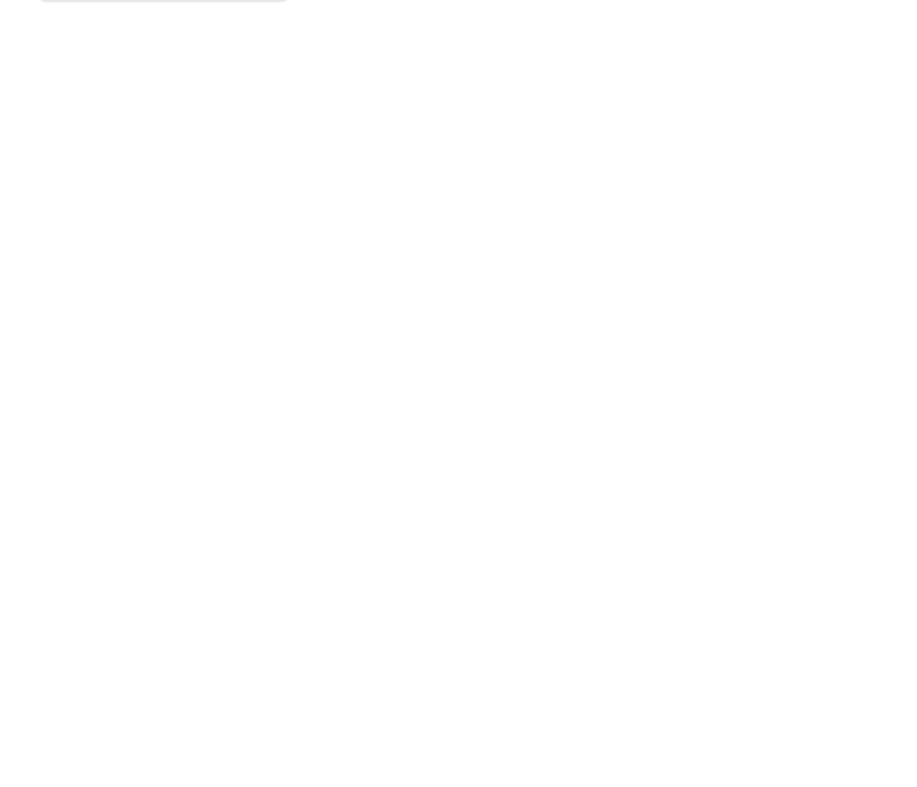
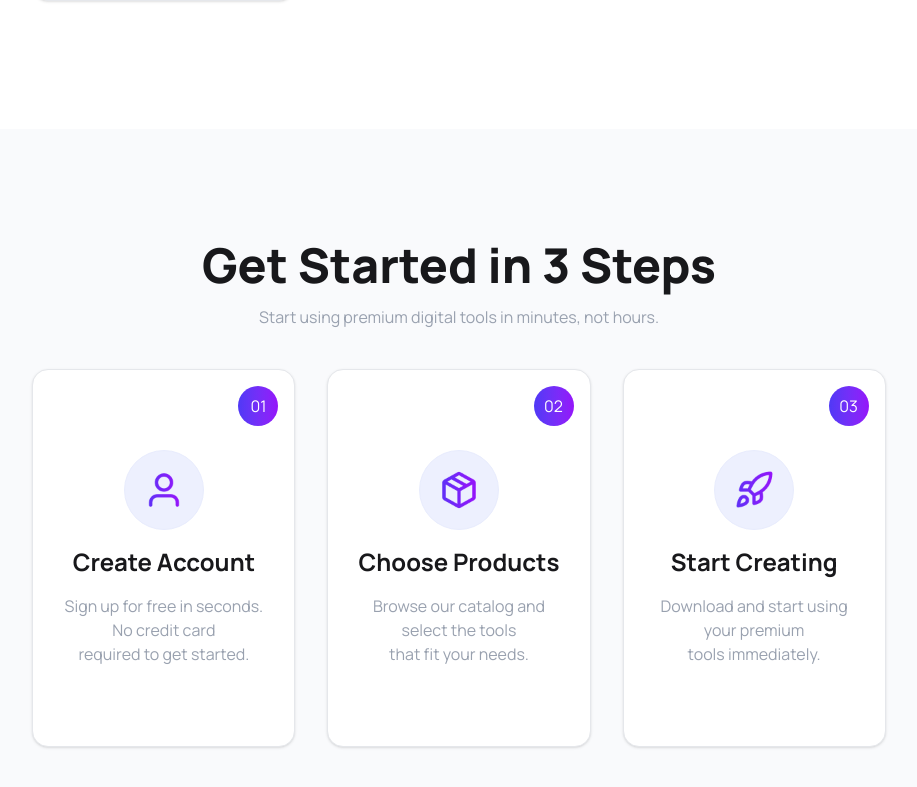
Before and after one commit to banabir4870/assignment-6, a React (Vite) app: page / in a window 1280 px wide. Shown: the part 3141-3928 px from the top of the page, without its empty margins (181-1098 px from the left). Before the commit the page ends 3182 px from the top, so only its background shows below. Built offline with nearby package versions, Linux system fonts and the light colour scheme.

Commit message:
added steps section and responsiveness

```diff
--- a/src/App.jsx
+++ b/src/App.jsx
@@ -7,6 +7,7 @@ import Products from './Components/Products/Products'
 import Stats from './Components/Stats/Stats'
 import Tabs from './Components/Tabs/Tabs'
 import Cart from './Components/Cart/Cart'
+import Steps from './Components/Steps/Steps'
 
 const getProducts = async () =>{
   const res = await fetch('/products.json')
@@ -27,6 +28,7 @@ function App() {
     <Tabs activeTab={activeTab} setActiveTab={setActiveTab} cart={cart}/>
     {activeTab === 'products' && <Products productsPromise={productsPromise} cart={cart} setCart={setCart}/>}
     {activeTab === 'cart' && <Cart cart={cart} setCart={setCart}/>}
+    <Steps/>
     </>
   )
 }
--- a/src/Components/Products/Products.jsx
+++ b/src/Components/Products/Products.jsx
@@ -5,7 +5,7 @@ const Products = ({productsPromise, cart, setCart}) => {
     const products = use(productsPromise)
     console.log(products)
     return (
-        <div className='w-8/12 mx-auto grid md:grid-cols-2 lg:grid-cols-3 my-10 gap-8'>
+        <div className='w-8/12 mx-auto grid md:grid-cols-2 lg:grid-cols-3 mt-10 mb-32 gap-8'>
             {
                 products.map(product => <Tool key={product.id} product={product} cart={cart} setCart={setCart}/>)
             }
--- a/src/Components/Stats/Stats.jsx
+++ b/src/Components/Stats/Stats.jsx
@@ -5,16 +5,16 @@ const Stats = () => {
         <div className='bg-linear-to-r from-[#4F39F6] to-[#9514FA]'>
             <div className='w-8/12 md:w-10/12 mx-auto py-6 md:py-10 md:flex justify-around md:divide-x md:divide-white/30'>
                 <div className='text-center space-y-3 mt-6'>
-                    <h1 className='text-6xl font-extrabold text-white md:px-8 xl:px-32'>50K+</h1>
-                    <p className='text-2xl font-medium text-white'>Active Users</p>
+                    <h1 className='text-2xl md:text-4xl lg:text-6xl font-extrabold text-white md:px-8 xl:px-32'>50K+</h1>
+                    <p className='text-xl lg:text-2xl font-medium text-white'>Active Users</p>
                 </div>
                 <div className='text-center space-y-3 mt-6'>
-                    <h1 className='text-6xl font-extrabold text-white md:px-8 xl:px-32'>200+</h1>
-                    <p className='text-2xl font-medium text-white'>Premium Tools</p>
+                    <h1 className='text-2xl md:text-4xl lg:text-6xl font-extrabold text-white md:px-8 xl:px-32'>200+</h1>
+                    <p className='text-xl lg:text-2xl font-medium text-white'>Premium Tools</p>
                 </div>
                 <div className='text-center space-y-3 mt-6'>
-                    <h1 className='text-6xl font-extrabold text-white md:px-8 xl:px-32'>4.9</h1>
-                    <p className='text-2xl font-medium text-white'>Rating</p>
+                    <h1 className='text-2xl md:text-4xl lg:text-6xl font-extrabold text-white md:px-8 xl:px-32'>4.9</h1>
+                    <p className='text-xl lg:text-2xl font-medium text-white'>Rating</p>
                 </div>
             </div>
         </div>
--- /dev/null
+++ b/src/Components/Steps/Steps.jsx
@@ -0,0 +1,38 @@
+import React from 'react';
+import user from '../../assets/user.png'
+import choose from '../../assets/package.png'
+import rocket from '../../assets/rocket.png'
+
+const Steps = () => {
+    return (
+        <div className='bg-[#F9FAFC]'>
+            <div className='w-8/12 mx-auto py-28 text-center space-y-4'>
+                <h2 className='text-2xl md:text-5xl font-extrabold'>Get Started in 3 Steps</h2>
+                <p className='text-gray-400'>Start using premium digital tools in minutes, not hours.</p>
+                <div className='grid md:grid-cols-3 gap-8 mt-10'>
+                    <div className='bg-base-100 shadow-sm border border-gray-200 py-20 px-6 rounded-2xl space-y-4 relative'>
+                        <button className='btn btn-soft btn-primary btn-circle w-20 h-20'><img src={user} className='w-10' alt="" /></button>
+                        <p className='absolute top-4 right-4 w-10 h-10 rounded-full bg-linear-to-r from-[#4F39F6] to-[#9514FA] text-white flex items-center justify-center'>01</p>
+                        <h3 className='text-2xl font-bold'>Create Account</h3>
+                        <p className='text-gray-400'>Sign up for free in seconds. No credit card <br /> required to get started.</p>
+                    </div>
+                    <div className='bg-base-100 shadow-sm border border-gray-200 py-20 px-6 rounded-2xl space-y-4 relative'>
+                        <button className='btn btn-soft btn-primary btn-circle w-20 h-20'><img src={choose} className='w-10' alt="" /></button>
+                        <p className='absolute top-4 right-4 w-10 h-10 rounded-full bg-linear-to-r from-[#4F39F6] to-[#9514FA] text-white flex items-center justify-center'>02</p>
+                        <h3 className='text-2xl font-bold'>Choose Products</h3>
+                        <p className='text-gray-400'>Browse our catalog and select the tools <br /> that fit your needs.</p>
+                    </div>
+                    <div className='bg-base-100 shadow-sm border border-gray-200 py-20 px-6 rounded-2xl space-y-4 relative'>
+                        <button className='btn btn-soft btn-primary btn-circle w-20 h-20'><img src={rocket} className='w-10' alt="" /></button>
+                        <p className='absolute top-4 right-4 w-10 h-10 rounded-full bg-linear-to-r from-[#4F39F6] to-[#9514FA] text-white flex items-center justify-center'>03</p>
+                        <h3 className='text-2xl font-bold'>Start Creating</h3>
+                        <p className='text-gray-400'>Download and start using your premium <br /> tools immediately.</p>
+                    </div>
+
+                </div>
+            </div>
+        </div>
+    );
+};
+
+export default Steps;
```
